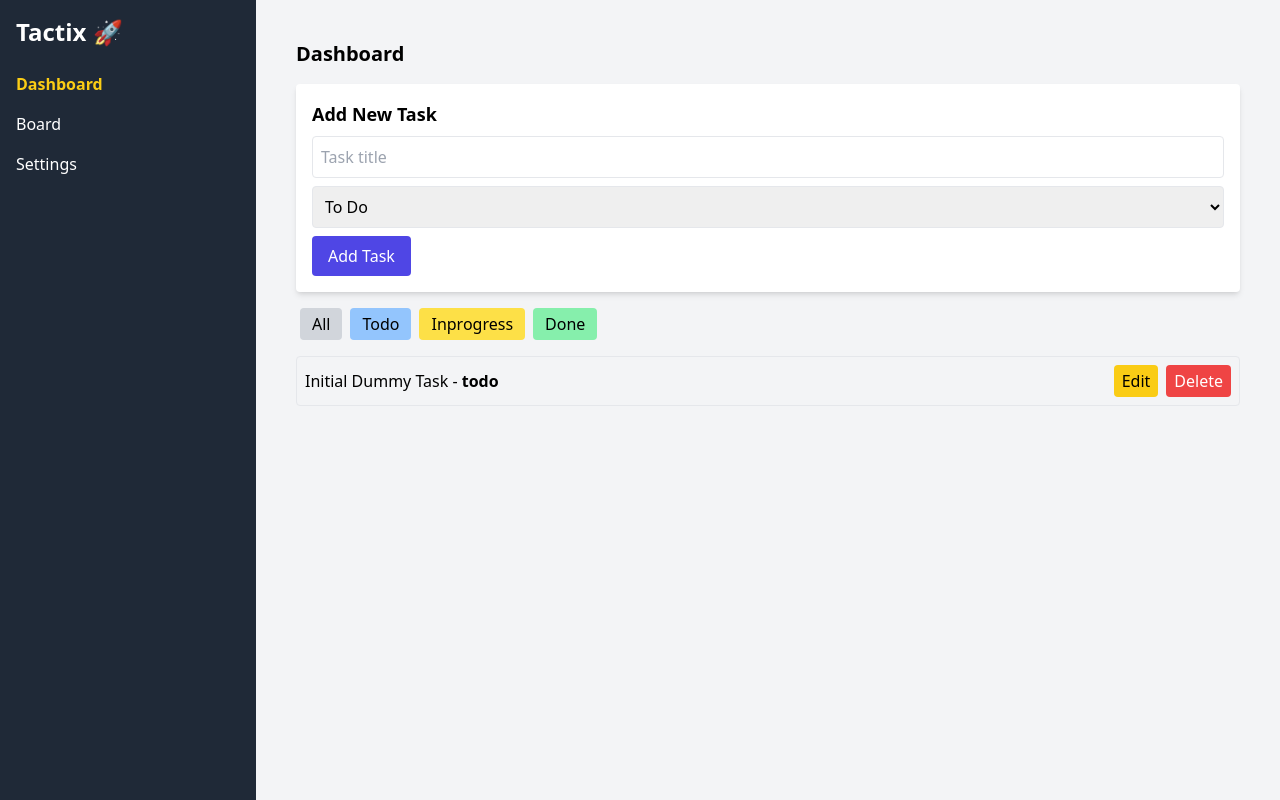
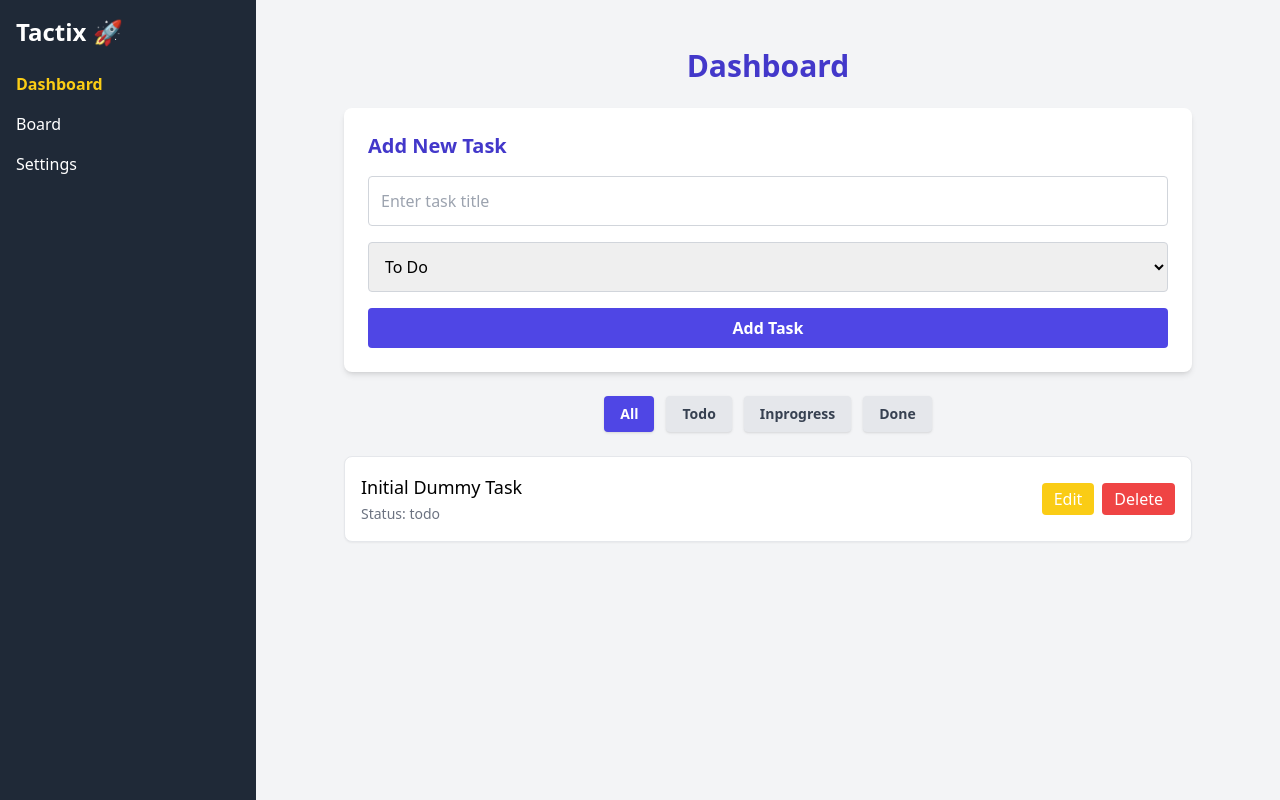
Before and after one commit to anusha2211/Tactix, a React (Create React App) app in the folder client/: page / in a window 1280 px wide. Built offline with nearby package versions, Linux system fonts and the light colour scheme.

Commit message:
Improve UI styling - Tailwind pass

```diff
--- a/client/src/components/TaskForm/TaskForm.jsx
+++ b/client/src/components/TaskForm/TaskForm.jsx
@@ -4,43 +4,50 @@ import { addTask } from '../../features/tasks/taskSlice';
 
 const TaskForm = () => {
   const dispatch = useDispatch();
-
   const [title, setTitle] = useState('');
   const [status, setStatus] = useState('todo');
 
   const handleSubmit = (e) => {
     e.preventDefault();
-
     if (!title.trim()) return;
-
     dispatch(addTask({ title, status }));
     setTitle('');
     setStatus('todo');
   };
 
   return (
-    <form onSubmit={handleSubmit} className="p-4 bg-white rounded shadow-md">
-      <h2 className="text-lg font-semibold mb-2">Add New Task</h2>
+    <form
+      onSubmit={handleSubmit}
+      className="bg-white rounded-lg shadow-md p-6 mb-6"
+    >
+      <h2 className="text-xl font-semibold mb-4 text-indigo-700">Add New Task</h2>
 
+      <div className="mb-4">
         <input
           type="text"
           value={title}
           onChange={(e) => setTitle(e.target.value)}
-        placeholder="Task title"
-        className="border p-2 rounded w-full mb-2"
+          placeholder="Enter task title"
+          className="w-full border border-gray-300 p-3 rounded focus:outline-none focus:ring-2 focus:ring-indigo-400"
         />
+      </div>
 
+      <div className="mb-4">
         <select
           value={status}
           onChange={(e) => setStatus(e.target.value)}
-        className="border p-2 rounded w-full mb-2"
+          className="w-full border border-gray-300 p-3 rounded focus:outline-none focus:ring-2 focus:ring-indigo-400"
         >
           <option value="todo">To Do</option>
           <option value="inprogress">In Progress</option>
           <option value="done">Done</option>
         </select>
+      </div>
 
-      <button type="submit" className="bg-indigo-600 text-white px-4 py-2 rounded">
+      <button
+        type="submit"
+        className="bg-indigo-600 hover:bg-indigo-700 text-white font-semibold px-4 py-2 rounded w-full"
+      >
         Add Task
       </button>
     </form>
--- a/client/src/pages/Dashboard.jsx
+++ b/client/src/pages/Dashboard.jsx
@@ -4,55 +4,41 @@ import { deleteTask, editTask } from '../features/tasks/taskSlice';
 import TaskForm from '../components/TaskForm/TaskForm';
 
 const Dashboard = () => {
-  const dispatch = useDispatch();
   const allTasks = useSelector((state) => state.tasks.tasks);
   const [filter, setFilter] = useState('all');
-  const [editIndex, setEditIndex] = useState(null);
-  const [editTitle, setEditTitle] = useState('');
-  const [editStatus, setEditStatus] = useState('todo');
+  const dispatch = useDispatch();
 
   const filteredTasks =
-    filter === 'all'
-      ? allTasks
-      : allTasks.filter((task) => task.status === filter);
+    filter === 'all' ? allTasks : allTasks.filter((task) => task.status === filter);
 
   const handleDelete = (index) => {
     dispatch(deleteTask(index));
   };
 
-  const startEdit = (index, task) => {
-    setEditIndex(index);
-    setEditTitle(task.title);
-    setEditStatus(task.status);
-  };
-
-  const handleEditSubmit = (e) => {
-    e.preventDefault();
-    if (editTitle.trim()) {
-      dispatch(editTask({ index: editIndex, title: editTitle, status: editStatus }));
-      setEditIndex(null);
-      setEditTitle('');
-      setEditStatus('todo');
+  const handleEdit = (index) => {
+    const newTitle = prompt('Edit task title:', filteredTasks[index].title);
+    if (newTitle !== null) {
+      dispatch(editTask({ index, newTitle }));
     }
   };
 
   return (
-    <div className="p-4">
-      <h1 className="text-xl font-bold mb-4">Dashboard</h1>
+    <div className="max-w-4xl mx-auto p-6">
+      <h1 className="text-3xl font-extrabold text-indigo-700 mb-6 text-center">Dashboard</h1>
 
       {/* Add New Task */}
       <TaskForm />
 
       {/* Filter Buttons */}
-      <div className="my-4">
+      <div className="flex flex-wrap justify-center gap-3 my-6">
         {['all', 'todo', 'inprogress', 'done'].map((status) => (
           <button
             key={status}
             onClick={() => setFilter(status)}
-            className={`px-3 py-1 mx-1 rounded ${
-              status === 'todo' ? 'bg-blue-300' :
-              status === 'inprogress' ? 'bg-yellow-300' :
-              status === 'done' ? 'bg-green-300' : 'bg-gray-300'
+            className={`px-4 py-2 rounded font-semibold text-sm shadow ${
+              filter === status
+                ? 'bg-indigo-600 text-white'
+                : 'bg-gray-200 text-gray-700 hover:bg-gray-300'
             }`}
           >
             {status === 'all' ? 'All' : status.charAt(0).toUpperCase() + status.slice(1)}
@@ -61,61 +47,30 @@ const Dashboard = () => {
       </div>
 
       {/* Display Filtered Tasks */}
+      <div className="grid gap-4">
         {filteredTasks.map((task, index) => (
-        <div key={index} className="border rounded p-2 my-2">
-          {editIndex === index ? (
-            <form onSubmit={handleEditSubmit} className="space-y-2">
-              <input
-                type="text"
-                value={editTitle}
-                onChange={(e) => setEditTitle(e.target.value)}
-                className="border p-1 rounded w-full"
-              />
-              <select
-                value={editStatus}
-                onChange={(e) => setEditStatus(e.target.value)}
-                className="border p-1 rounded w-full"
-              >
-                <option value="todo">To Do</option>
-                <option value="inprogress">In Progress</option>
-                <option value="done">Done</option>
-              </select>
+          <div key={index} className="flex justify-between items-center border p-4 rounded-lg shadow-sm bg-white">
+            <div>
+              <p className="text-lg font-medium">{task.title}</p>
+              <span className="text-sm text-gray-500">Status: {task.status}</span>
+            </div>
             <div className="flex gap-2">
-                <button type="submit" className="bg-indigo-600 text-white px-2 py-1 rounded">
-                  Save
-                </button>
               <button
-                  type="button"
-                  onClick={() => setEditIndex(null)}
-                  className="bg-gray-400 text-white px-2 py-1 rounded"
-                >
-                  Cancel
-                </button>
-              </div>
-            </form>
-          ) : (
-            <div className="flex justify-between items-center">
-              <div>
-                {task.title} - <strong>{task.status}</strong>
-              </div>
-              <div className="space-x-2">
-                <button
-                  onClick={() => startEdit(index, task)}
-                  className="bg-yellow-400 px-2 py-1 rounded"
+                onClick={() => handleEdit(index)}
+                className="bg-yellow-400 text-white px-3 py-1 rounded hover:bg-yellow-500"
               >
                 Edit
               </button>
               <button
                 onClick={() => handleDelete(index)}
-                  className="bg-red-500 text-white px-2 py-1 rounded"
+                className="bg-red-500 text-white px-3 py-1 rounded hover:bg-red-600"
               >
                 Delete
               </button>
             </div>
           </div>
-          )}
+        ))}
       </div>
-      ))}
     </div>
   );
 };
```
Lines whose indentation alone changed are shown as unchanged.
